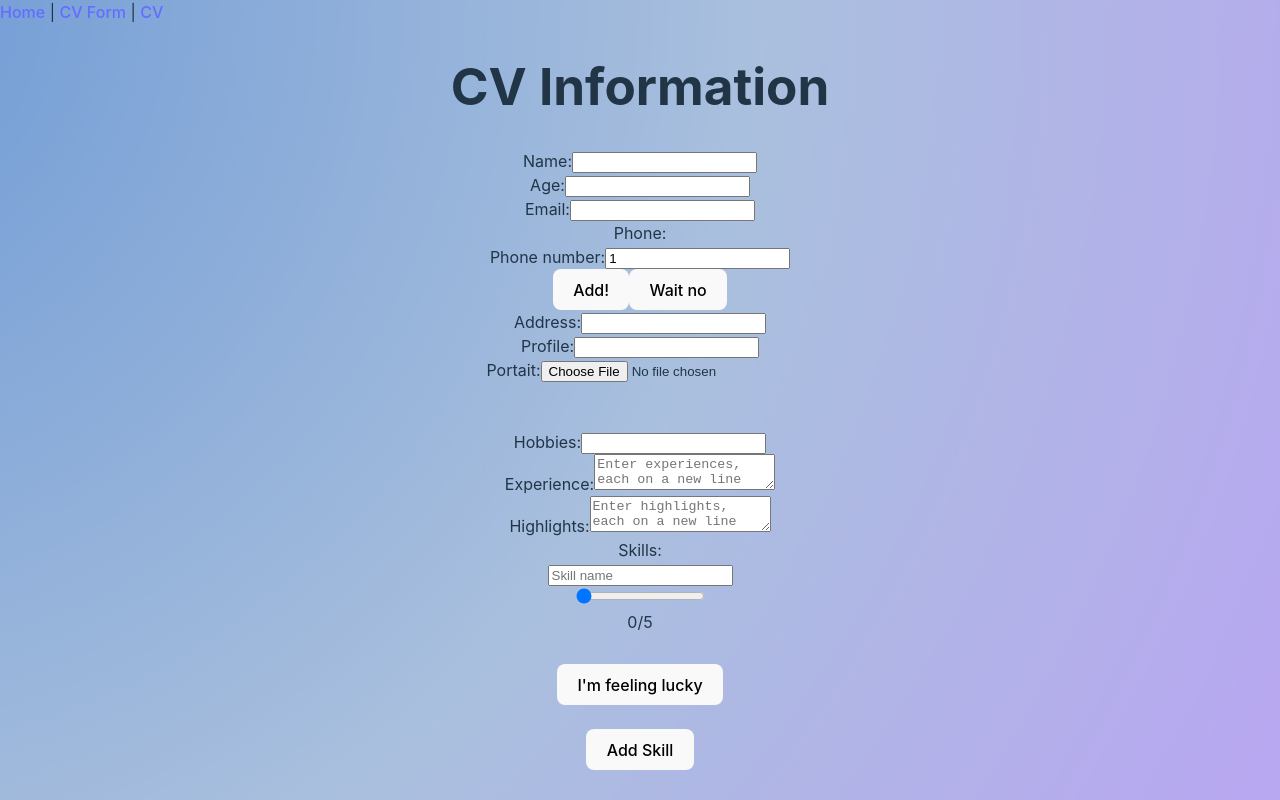
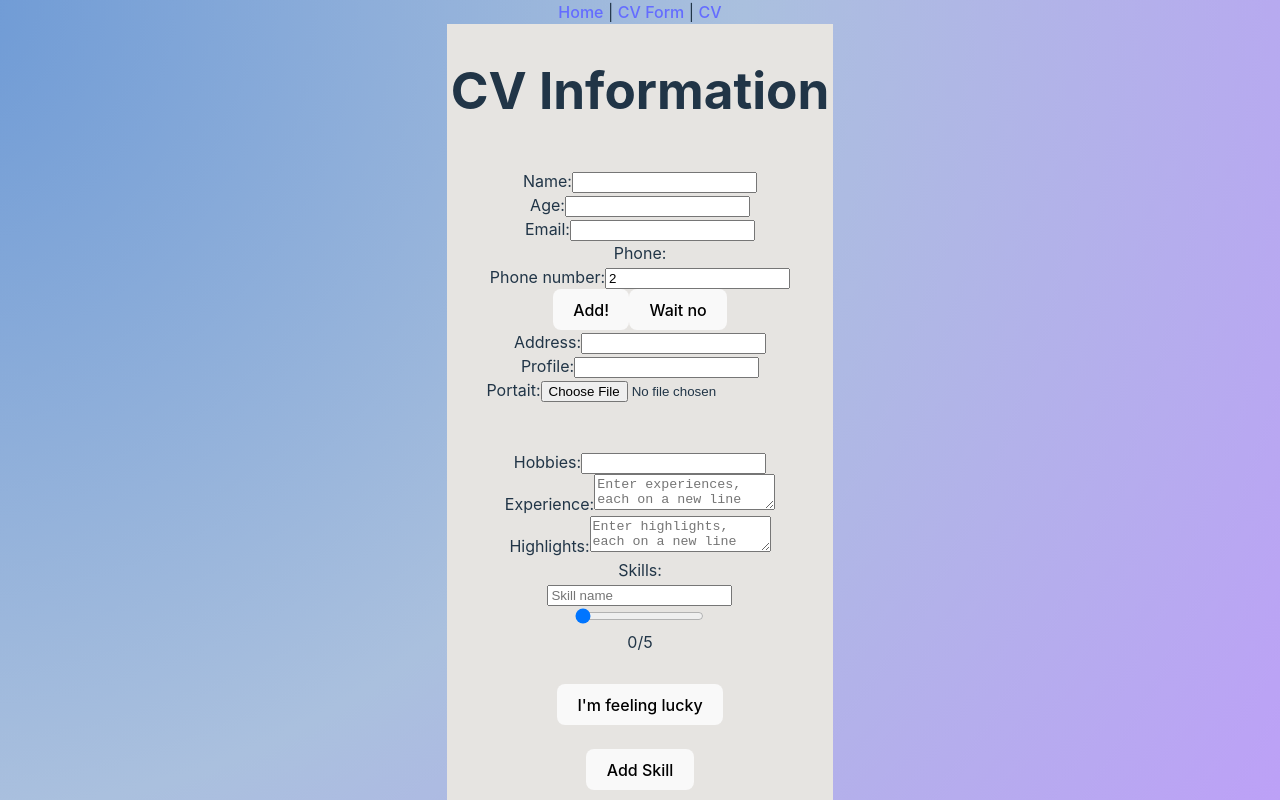
Before and after one commit to WatMan77/rottai, a React (Vite) app in the folder frontend/: page /cv-form in a window 1280 px wide. Shown: the top 800 px of the page. Built offline with nearby package versions, Linux system fonts and the light colour scheme.

Commit message:
Add initial styling to form

```diff
--- a/frontend/src/App.jsx
+++ b/frontend/src/App.jsx
@@ -173,6 +173,10 @@ const AppWrapper = styled.div`
   min-height: 100vh;
   min-height: 100dvh;
   min-width: 250px;
+  display: flex;
+  flex-direction: column;
+  justify-content: center;
+  align-items: center;
 `;
 
 /*
--- a/frontend/src/CVForm.jsx
+++ b/frontend/src/CVForm.jsx
@@ -4,6 +4,7 @@ import Phone from "./Phone.jsx";
 import { CV, BasicInfo, Experience } from "./cv.js";
 import Languages from "./Languages.jsx";
 import { SingleFileUploader } from "./fileUploader.jsx";
+import * as SC from './CVForm.styles.js';
 
 function CVForm() {
   // State to manage the form fields and the list of skills
@@ -78,7 +79,7 @@ function CVForm() {
   };
 
   return (
-    <div style={{ textAlign: "center" }}>
+    <SC.CVFormContainer>
       <h1>CV Information</h1>
       <form onSubmit={handleSubmit}>
         <label>
@@ -180,7 +181,7 @@ function CVForm() {
 
         <button type="submit">Submit</button>
       </form>
-    </div>
+    </SC.CVFormContainer>
   );
 }
 
--- /dev/null
+++ b/frontend/src/CVForm.styles.js
@@ -0,0 +1,17 @@
+import styled from "styled-components";
+
+export const CVFormContainer = styled.div`
+    display: flex;
+    flex-direction: column;
+    width: max-content;
+    gap: 16px;
+    background: #e6e4e1;
+    padding: 4px;
+    text-align: center;
+    justify-content: center;
+    align-items: center;
+`
+
+export const InputField = styled.div`
+
+`
```
